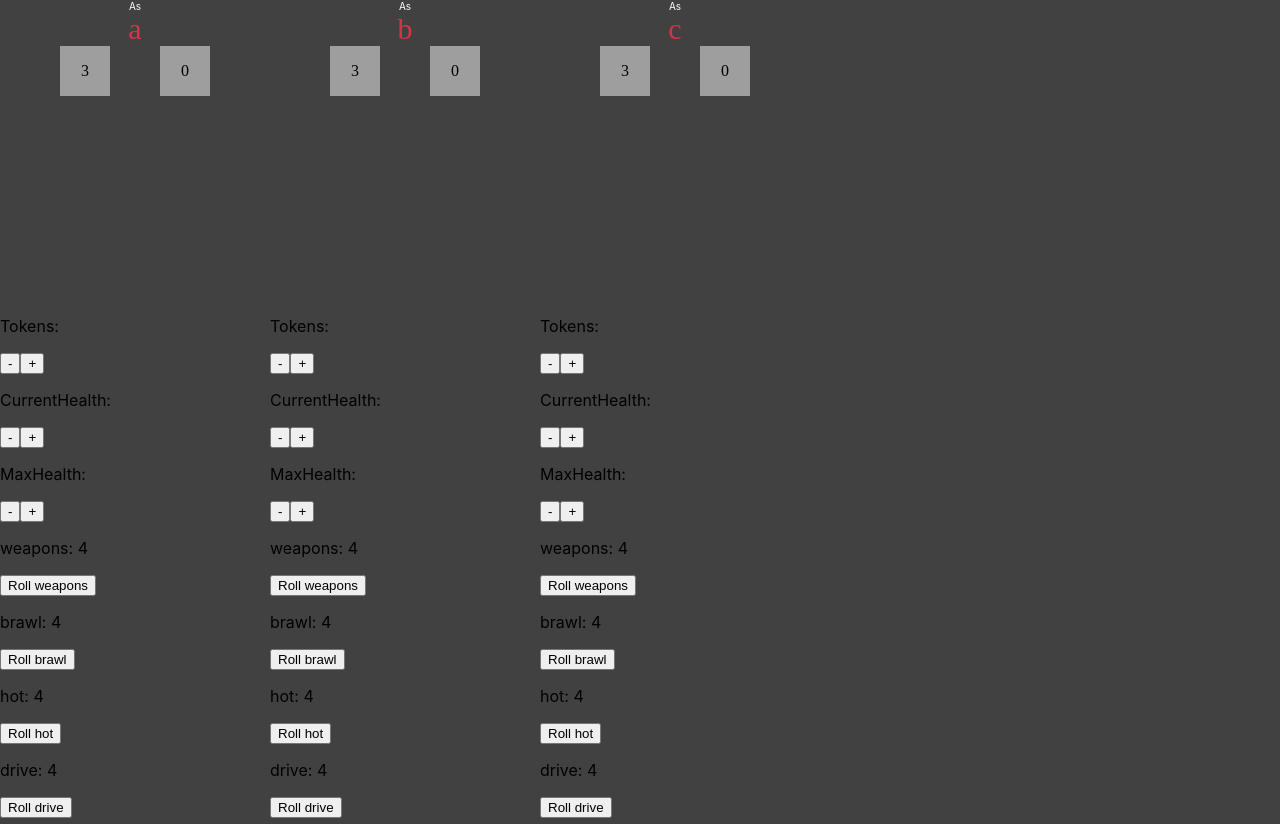
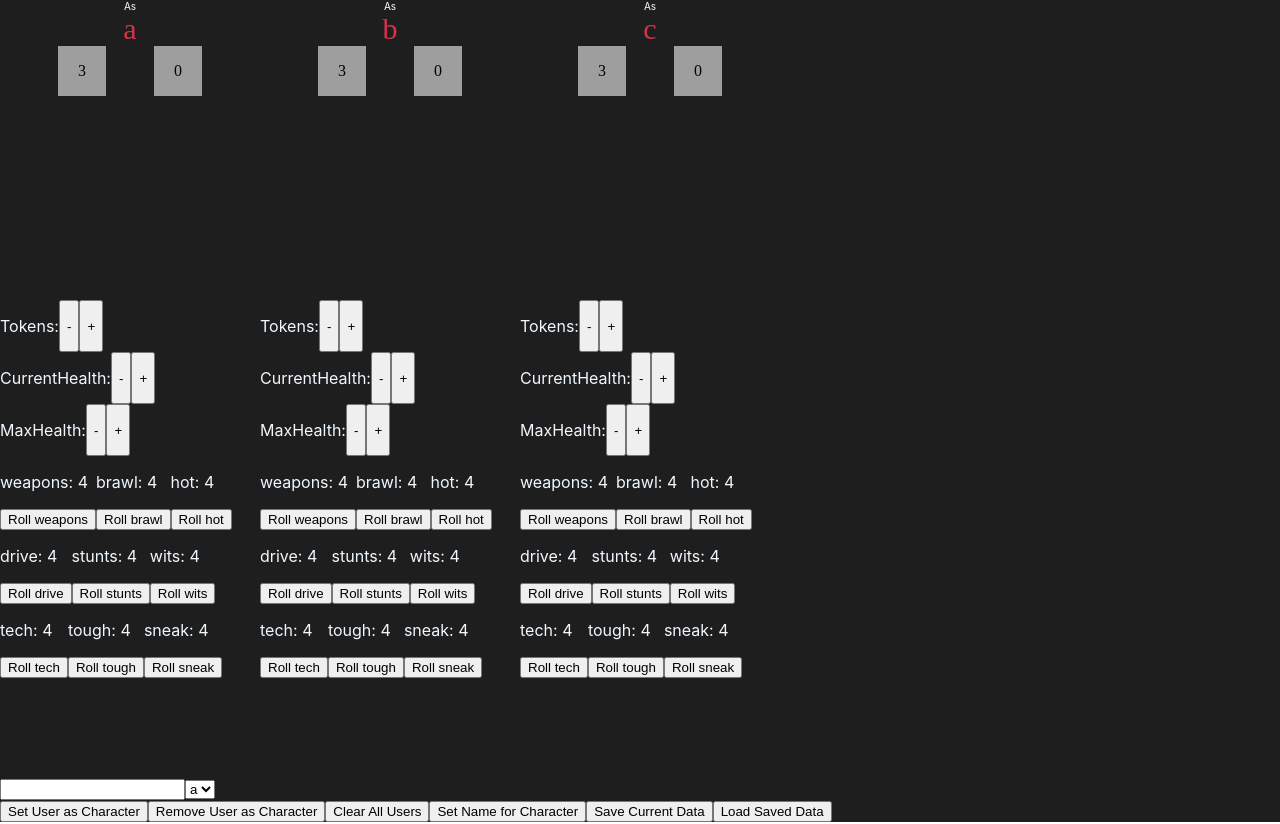
Before and after one commit to crigney3/StreamElements, a React (Create React App) app in the folder stream-elements/: page / in a window 1280 px wide. Shown: the top 824 px of the page. Built offline with nearby package versions, Linux system fonts and the light colour scheme; no server answers; grey boxes are pictures that could not be loaded; a web font is replaced by a local one.

Commit message:
Player text now shrinks to fit its container depending on length of message

```diff
--- a/stream-elements/src/App.css
+++ b/stream-elements/src/App.css
@@ -4,6 +4,6 @@
 
 .WholeApp {
   width: 100%;
-  background-color: rgb(65, 65, 65);
+  background-color: #1e1e1e;
   height: 100%;
 }
--- a/stream-elements/src/Components/Character.css
+++ b/stream-elements/src/Components/Character.css
@@ -3,7 +3,7 @@
     flex-direction: column;
     color: red;
     position: relative;
-    width: 250px;
+    width: 240px;
     height: 300px;
     margin-right: 10px;
     margin-left: 10px;
@@ -129,12 +129,15 @@
     font-family: Eord;
 }
 
+.TextBoxController {
+    height: 60%;
+}
+
 .CharacterText {
     text-wrap: pretty;
     text-align: center;
     color:rgb(248, 145, 158);
-    margin: 0px;
-    font-size: 20px;
+    margin: 10px;
 }
 
 @font-face {
--- a/stream-elements/src/Components/Character.js
+++ b/stream-elements/src/Components/Character.js
@@ -1,5 +1,5 @@
 import './Character.css'
-import { useState, useEffect, useContext } from 'react'
+import { useState, useEffect, useContext, useRef } from 'react'
 import TwitchControlContext from './TwitchControlContext';
 
 const dicePathStart = '/DiceShapes/d';
@@ -14,6 +14,9 @@ const Character = ({
     const setAllCharacterInfo = useContext(TwitchControlContext).setAllCharacters;
     const [tempCharInfo, setTempCharInfo] = useState({});
     const [charText, setCharText] = useState("");
+    const characterTextRef = useRef(null);
+    const characterContainerRef = useRef(null);
+    const [charTextSize, setCharTextSize] = useState(30);
 
     // Dice vars
     //const explosion = useState(new Audio('/explosion.mp3'));
@@ -43,7 +46,24 @@ const Character = ({
 
             setTempCharInfo(tempChars);
         }
+
+        setCharText(allCharacterInfo[id].speakerText);
     }, [allCharacterInfo]);
+
+    useEffect(() => {
+        resize_to_fit();
+    }, [charText]);
+
+    useEffect(() => {
+        if(characterTextRef.current.clientHeight >= characterContainerRef.current.clientHeight){
+            resize_to_fit();
+        }
+    }, [charTextSize]);
+
+    const resize_to_fit = () => {
+        setCharTextSize(charTextSize - 1);
+        console.log(charTextSize);
+    }
 
     // Everything here and below is for rolling specifically, up until return
     const rollDie = (diceKey) => {
@@ -112,7 +132,7 @@ const Character = ({
     }
 
     return (
-        <div className='CharacterBox'>
+        <div className='CharacterBox' >
             <img className='CharacterIcon'></img>
 
             <div className='CharacterNamesText'>
@@ -138,7 +158,9 @@ const Character = ({
                 </div>
             </div>
 
-            <p className='CharacterText'>{charText}</p>
+            <div className='TextBoxController' ref={characterContainerRef}>
+                <p className='CharacterText' ref={characterTextRef} style={{fontSize:charTextSize}}>{charText}</p>
+            </div>
         </div>
     )
 }
--- a/stream-elements/src/Components/CharacterController.css
+++ b/stream-elements/src/Components/CharacterController.css
@@ -1,16 +1,38 @@
 .CharacterController {
     display: flex;
-    flex-direction: row;
+    flex-direction: column;
     color: aliceblue;
     position: inherit;
+    width: 250px;
+    margin-bottom: 100px;
 }
 
 .StatsBox {
     display: flex;
+    flex-direction: column;
+}
+
+.TokenControlBox {
+    display: flex;
     flex-direction: row;
+    height: 33%;
+}
+
+.CurrentHealth {
+    display: flex;
+    flex-direction: row;
+    height: 33%;
+}
+
+.MaxHealth {
+    display: flex;
+    flex-direction: row;
+    height: 33%;
 }
 
 .DiceControls {
+    width: 100%;
     display: flex;
-    flex-direction: column;
+    flex-direction: row;
+    flex-wrap: wrap;
 }
--- a/stream-elements/src/Components/CharacterController.js
+++ b/stream-elements/src/Components/CharacterController.js
@@ -1,5 +1,5 @@
 import TwitchControlContext from './TwitchControlContext';
-import './UsernameControls.css'
+import './CharacterController.css'
 import { useContext, useEffect, useState } from 'react'
 
 const CharacterController = (
@@ -112,7 +112,6 @@ const CharacterController = (
                     <button className='TokenMinusButton' onClick={removeToken}>-</button>
                     <button className='TokenPlusButton' onClick={addToken}>+</button>
                 </div>
-                <div className='HealthControlBox'>
                 <div className='CurrentHealth'>
                     <p className='CurrentHealthLabel'>CurrentHealth: </p>
                     <button className='HealthMinusButton' onClick={removeHealth}>-</button>
@@ -124,7 +123,6 @@ const CharacterController = (
                     <button className='MaxHealthPlusButton' onClick={addMaxHealth}>+</button>
                 </div>
             </div>
-            </div>
             <div className='DiceControls'>
                 {charDiceElements}
             </div>
--- a/stream-elements/src/server.js
+++ b/stream-elements/src/server.js
@@ -30,6 +30,7 @@ externalWebSocket.on('message', (e) => {
             if (characterData[id].username.toString().toLowerCase() === newText.user) {
                 characterData[id].speakerText = newText.message;
                 isDirty = true;
+                console.log(newText.message);
             }
         }
     });
@@ -85,11 +86,16 @@ function processReceivedMessage(message) {
     const dataFromClient = JSON.parse(message.toString());
 
     if (dataFromClient.type === "contentchange") {
+        // This type means character data has changed -
+        // update all clients
         characterData = dataFromClient.content;
         sendMessageToAllClients(characterData);
     } else if (dataFromClient.type === "userevent") {
         // No need to do anything except log
         console.log("New client message received");
+    } else if (dataFromClient.type === "rollEvent") {
+        rollData = dataFromClient.content;
+        sendMessageToAllClients(rollData);
     } else if (dataFromClient.type === "saveEvent") {
         saveData();
     } else if (dataFromClient.type === "loadEvent") {
```
Lines whose indentation alone changed are shown as unchanged.
